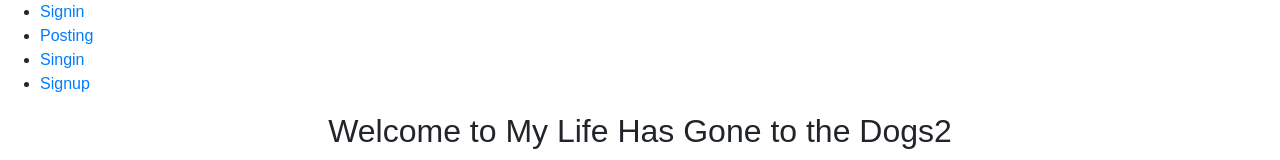
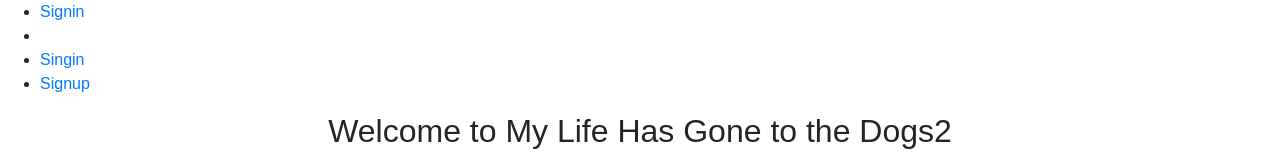
Before and after one commit to tschatzmann/MyLifeHasGoneToDogs2, a React (Create React App) app in the folder create-react-express/client/: page / in a window 1280 px wide. Shown: the top 160 px of the page. Built offline with nearby package versions, Linux system fonts and the light colour scheme; a web font is replaced by a local one.

Commit message:
private route working

```diff
--- a/create-react-express/client/src/App.js
+++ b/create-react-express/client/src/App.js
@@ -19,7 +19,7 @@ class App extends Component {
         <nav>
           <ul>
             <li><Link to="/">Signin</Link></li>
-            <li><Link to="/posts">Posting</Link></li>
+            <li><Link to="/posts">{sessionStorage.getItem('authentivate') ? 'Posting' : null}</Link></li>
             <li><Link to="/signin">Singin</Link></li>
             <li><Link to="/signup">Signup</Link></li>
 
@@ -28,7 +28,7 @@ class App extends Component {
         <main>
           <Switch>
             <Route exact path="/"  component={Signin} />
-            <Route path="/posts" component={Posting} />
+            <PrivateRoute path="/posts" component={Posting} />
             <Route path="/signin" component={Signin} />
             <Route path="/signup" component={Signup} />
             {/* <Route component={Error} /> */}
--- a/create-react-express/client/src/components/privateroute.js
+++ b/create-react-express/client/src/components/privateroute.js
@@ -3,8 +3,8 @@ import { Route, Redirect } from 'react-router-dom';
 
 export const PrivateRoute = ({ component: Component, ...rest }) => (
     <Route {...rest} render={props => (
-        this.props.location.state.authorid
+            sessionStorage.getItem("authenticated")
             ? <Component {...props} />
-            : <Redirect to={{ pathname: '/signin', state: { from: props.location } }} />
+            : <Redirect to='/signin' />
     )} />
 )
```
